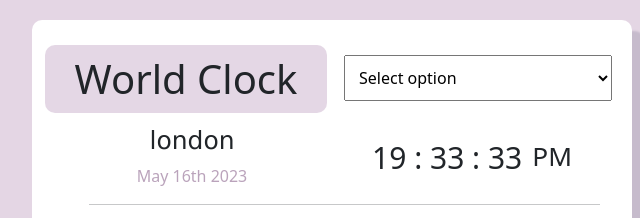
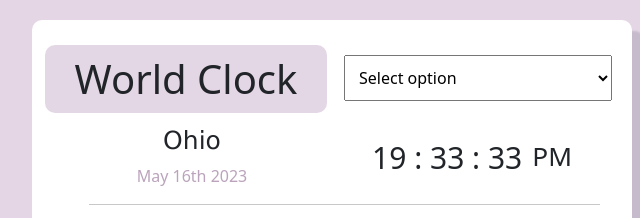
Before and after one commit to Isa18V/world-clock, a plain HTML site: page index.html in a window 1280 px wide. Shown: the top 218 px of the page, 308-948 px from the left. Drawn offline with nearby package versions, Linux system fonts and the light colour scheme.

Commit message:
added classes html

```diff
--- a/index.html
+++ b/index.html
@@ -26,7 +26,7 @@
             </div>
 
             <div class="col-lg-6 col-md-12 dropdown">
-                <select name="country" id="countrySelect">
+                <select name="country" id="city">
                     <option value="selectOption">Select option</option>
                     <option value="london">London</option>
                     <option value="rome">Rome</option>
@@ -38,9 +38,9 @@
         <!-- End row h1 and dropdown(select)-->
 
         <div id="cities" class="container text-center">
-            <div class="row city" id="london">
+            <div class="row city" id="ohio">
                 <div class="col-lg-6 col-md-12">
-                    <h2>london</h2>
+                    <h2>Ohio</h2>
                     <div class="date">...</div>
                 </div>
                 <div class="col-lg-6 col-md-12 time">...</div>
--- a/src/main.js
+++ b/src/main.js
@@ -1,6 +1,6 @@
 function updateTime() {
   // london
-  let londonElement = document.getElementById("london");
+  let londonElement = document.getElementById("ohio");
   let londonTimeElement = londonElement.querySelector(".time");
   let londonDateElement = londonElement.querySelector(".date");
   let londonTime = moment();
```
